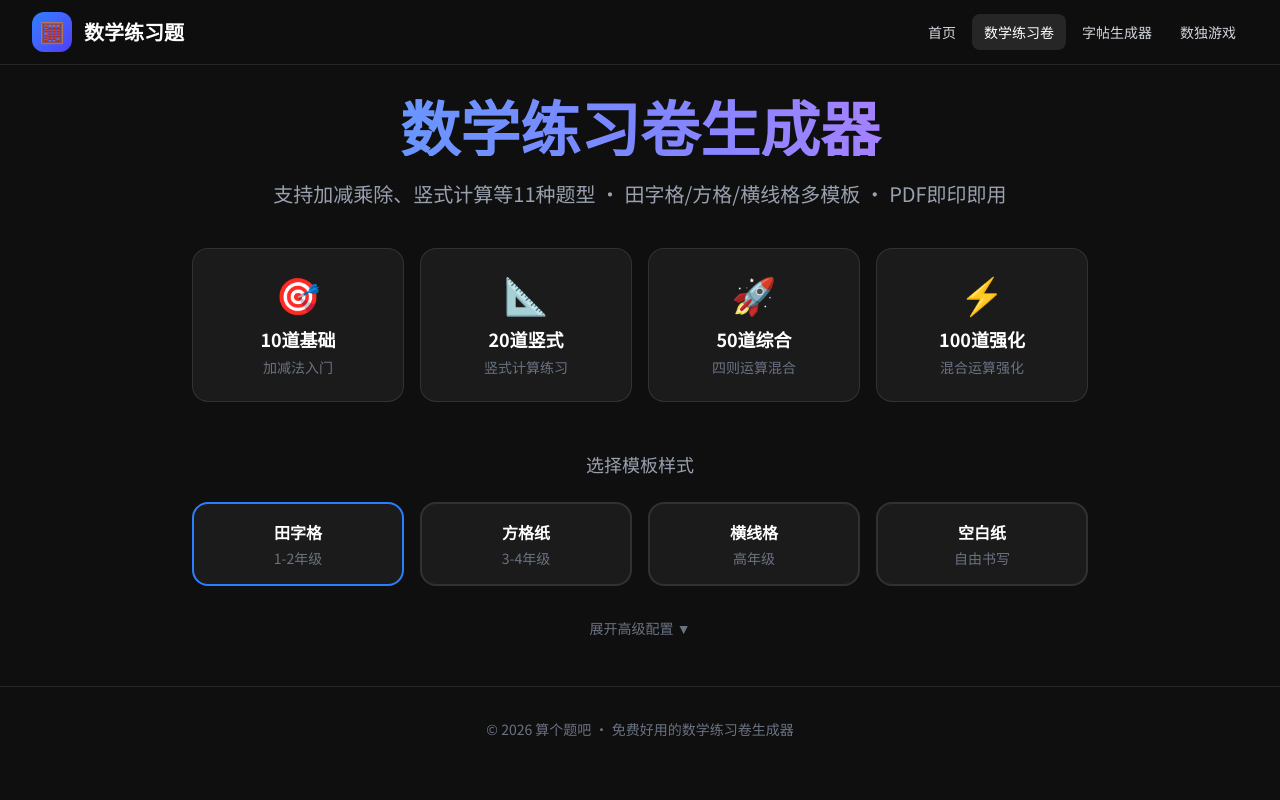
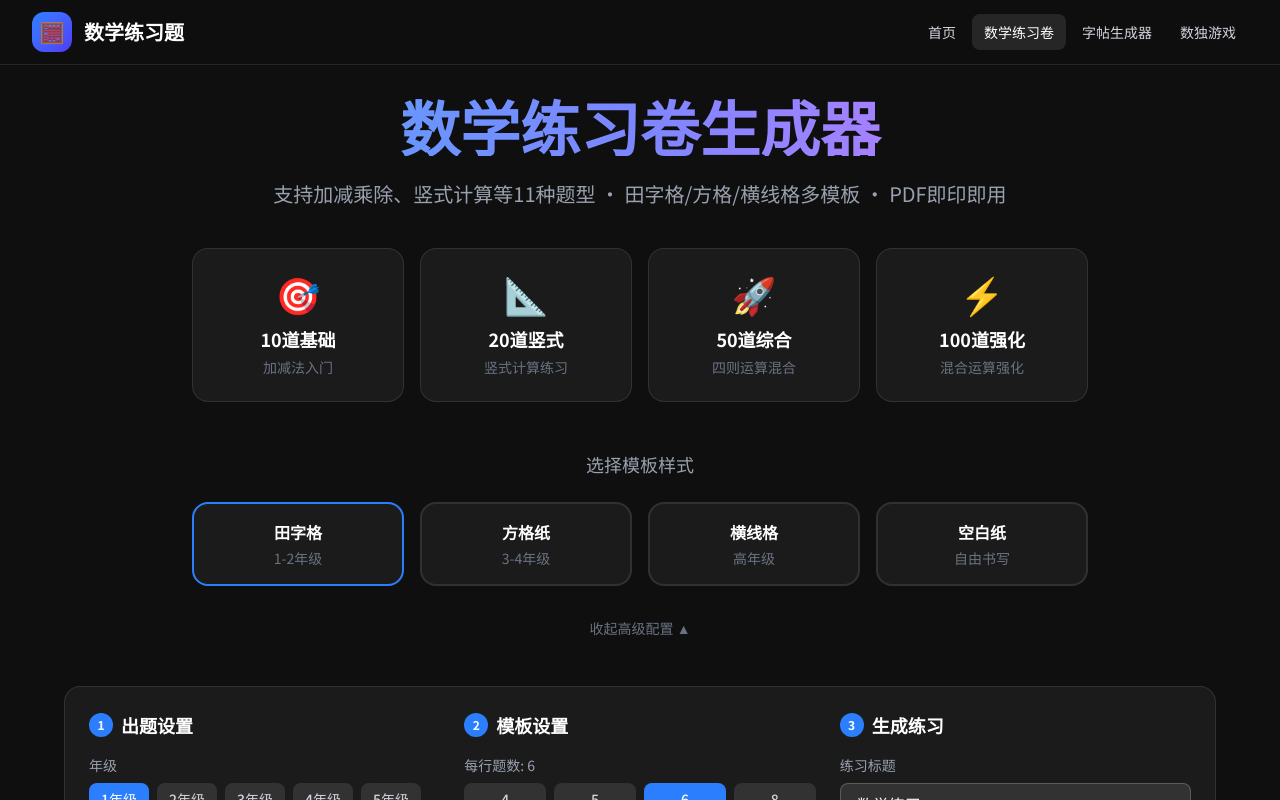
Before and after one commit to jm6-lang/math-worksheet, a Next.js app: page /tools/math-worksheet in a window 1280 px wide. Shown: the top 800 px of the page. Built offline with nearby package versions, Linux system fonts and the light colour scheme.

Commit message:
fix: expand advanced config by default; move pinyin to learning tools, remove 敬请期待

```diff
--- a/app/tools/math-worksheet/page.tsx
+++ b/app/tools/math-worksheet/page.tsx
@@ -64,7 +64,7 @@ export default function MathWorksheetPage() {
   const [sheetTitle, setSheetTitle] = useState('数学练习');
   const [mode, setMode] = useState<WorksheetMode>('worksheet');
   const [showAnswers, setShowAnswers] = useState(false);
-  const [showConfig, setShowConfig] = useState(false);
+  const [showConfig, setShowConfig] = useState(true);
   const [mobileMenu, setMobileMenu] = useState(false);
   const [showGuide, setShowGuide] = useState(false);
   const [showDonate, setShowDonate] = useState(false);
```
